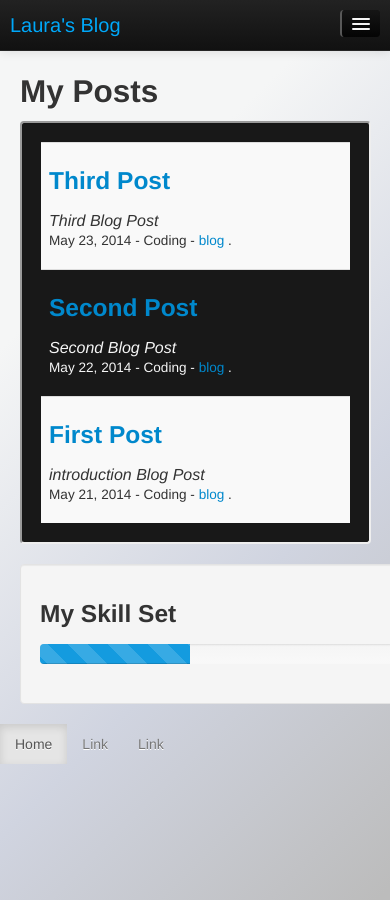
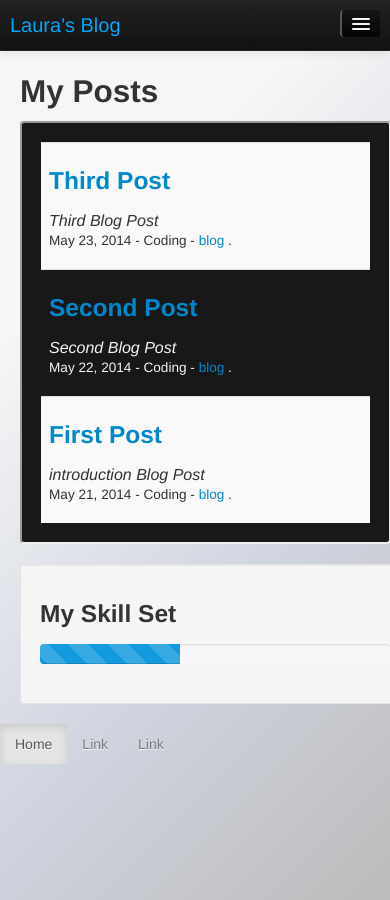
Before and after one commit to LauraR6561/Laurar6561.github.io, a Jekyll site: the page built from index.html, in a window 390 px wide. Built offline with Jekyll 4.4.1, drawn with Linux system fonts in a browser that asks for light colours; Markdown is read by kramdown in place of the engine named in the settings.

Commit message:
css change

```diff
--- a/css/template.css
+++ b/css/template.css
@@ -46,14 +46,15 @@ body{
     }
 
     .skills{
-        width:96%;
+        width:90%;
         float:none;
+        margin-left:0%;
     }
 }
 
 @media (max-width: 767px){
     #content > .table{
-        width:90%;
+        width:95%;
         margin-left:0px;
     }
 }
```
